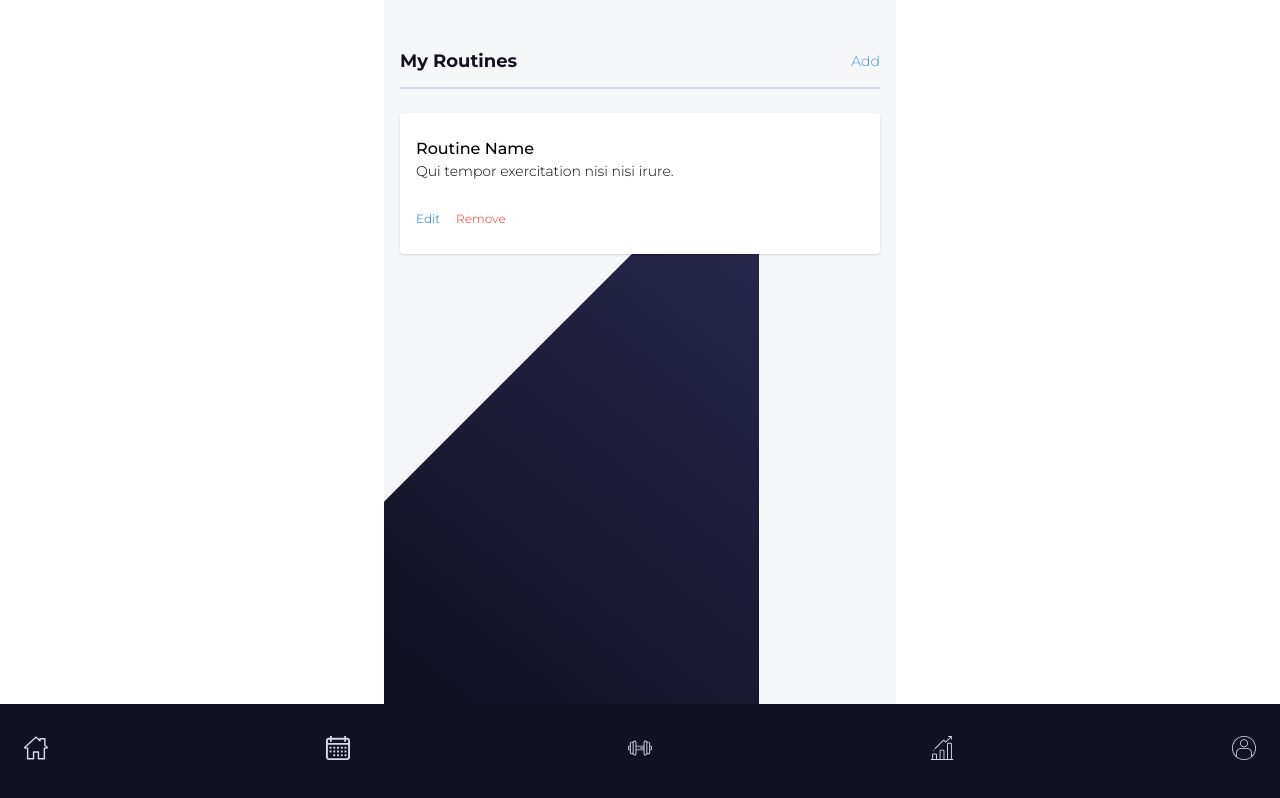
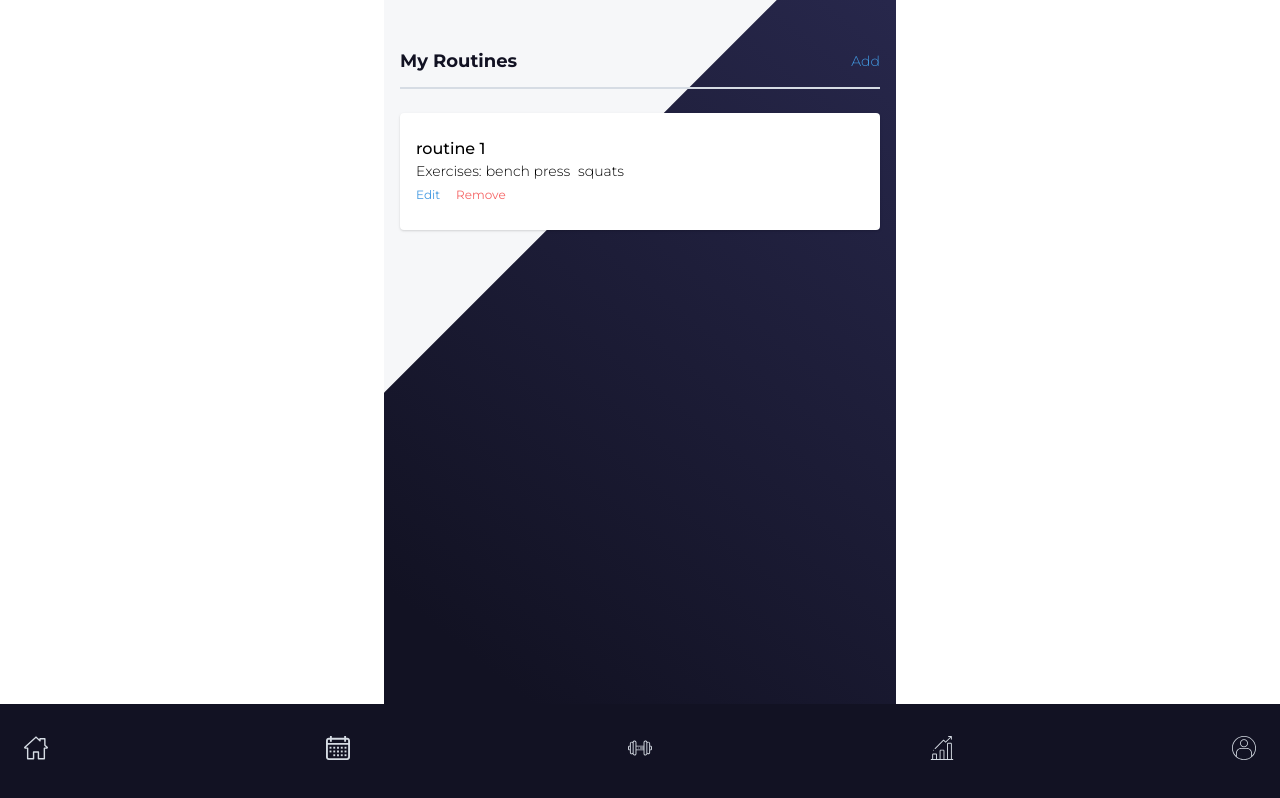
Before and after one commit to devbrock/fitlogger, a React (Create React App) app: page /routines in a window 1280 px wide. Built offline with nearby package versions, Linux system fonts and the light colour scheme; no server answers; sample sign-in values are in the browser's storage.

Commit message:
create history view and make background image cover on routines view

```diff
--- a/package.json
+++ b/package.json
@@ -8,11 +8,13 @@
     "@testing-library/user-event": "^7.2.1",
     "firebase": "^7.9.3",
     "react": "^16.13.0",
+    "react-calendar": "^2.19.2",
     "react-dom": "^16.13.0",
     "react-router": "^5.1.2",
     "react-router-dom": "^5.1.2",
     "react-scripts": "3.4.0",
-    "tailwindcss": "^1.2.0"
+    "tailwindcss": "^1.2.0",
+    "uuid": "^7.0.1"
   },
   "scripts": {
     "start": "react-scripts start",
--- a/src/App.js
+++ b/src/App.js
@@ -1,14 +1,15 @@
-import React from "react";
-import { BrowserRouter as Router, Route } from "react-router-dom";
-import PrivateRoute from "./PrivateRoute";
-import "./App.css";
-import Login from "./components/pages/Login";
-import Signup from "./components/pages/Signup";
-import Loading from "./components/Loading";
-import Dashboard from "./components/pages/Dashboard";
-import Routines from "./components/pages/Routines";
-import Account from "./components/pages/Account";
-import { AuthProvider } from "./Auth";
+import React from 'react';
+import { BrowserRouter as Router, Route } from 'react-router-dom';
+import PrivateRoute from './PrivateRoute';
+import './App.css';
+import Login from './components/pages/Login';
+import Signup from './components/pages/Signup';
+import Loading from './components/Loading';
+import Dashboard from './components/pages/Dashboard';
+import Routines from './components/pages/Routines';
+import Account from './components/pages/Account';
+import { AuthProvider } from './Auth';
+import History from './components/pages/History';
 
 function App() {
 	return (
@@ -21,6 +22,7 @@ function App() {
 					<PrivateRoute path="/" exact component={Dashboard} />
 					<PrivateRoute path="/routines" component={Routines} />
 					<PrivateRoute path="/account" component={Account} />
+					<PrivateRoute path="/history" component={History} />
 				</div>
 			</Router>
 		</AuthProvider>
--- a/src/components/layout/BottomNav.jsx
+++ b/src/components/layout/BottomNav.jsx
@@ -1,10 +1,10 @@
-import React from "react";
-import { ReactComponent as Home } from "../../assets/svgs/home.svg";
-import { ReactComponent as History } from "../../assets/svgs/history.svg";
-import { ReactComponent as Routines } from "../../assets/svgs/routines.svg";
-import { ReactComponent as Progress } from "../../assets/svgs/progress.svg";
-import { ReactComponent as Account } from "../../assets/svgs/account.svg";
-import { Link } from "react-router-dom";
+import React from 'react';
+import { ReactComponent as Home } from '../../assets/svgs/home.svg';
+import { ReactComponent as History } from '../../assets/svgs/history.svg';
+import { ReactComponent as Routines } from '../../assets/svgs/routines.svg';
+import { ReactComponent as Progress } from '../../assets/svgs/progress.svg';
+import { ReactComponent as Account } from '../../assets/svgs/account.svg';
+import { Link } from 'react-router-dom';
 
 export default function BottomNav() {
 	return (
@@ -17,7 +17,9 @@ export default function BottomNav() {
 						</Link>
 					</li>
 					<li>
+						<Link to="/history">
 							<History className="h-6 w-6" />
+						</Link>
 					</li>
 					<li>
 						<Link to="/routines">
--- a/src/components/pages/Account.jsx
+++ b/src/components/pages/Account.jsx
@@ -1,18 +1,18 @@
-import React from "react";
-import app from "../../firebase.js";
-import BottomNav from "../layout/BottomNav.jsx";
-import { Redirect } from "react-router";
+import React from 'react';
+import app from '../../firebase.js';
+import BottomNav from '../layout/BottomNav.jsx';
+import { Redirect } from 'react-router';
 
 export default function Account({ history }) {
 	const signOut = () => {
 		app.auth().signOut();
-    history.push("/login");
+		history.push('/login');
 	};
 
 	return (
 		<div className="text-center py-24">
 			<h1 className="text-lg font-bold text-primary-900">Account</h1>
-      <h3 className="text-md text-primary-900">User Email</h3>
+			<h3 className="text-md text-primary-900">email</h3>
 			<button
 				onClick={signOut}
 				className="bg-primary-900 mt-4 py-2 px-6 text-white rounded w-32 mx-auto"
--- /dev/null
+++ b/src/components/pages/History.jsx
@@ -0,0 +1,22 @@
+import React from 'react';
+import Calendar from 'react-calendar';
+import BottomNav from '../layout/BottomNav';
+
+export default function History() {
+	return (
+		<div className="px-4 pb-32">
+			<h1 className="text-lg font-bold text-primary-900 pt-4 mb-4 text-center">
+				History
+			</h1>
+			<div className="flex justify-center">
+				<Calendar />
+			</div>
+			<div className="mt-4">
+				<div className="px-4 py-6 rounded bg-white shadow ">
+					Workout Info Here
+				</div>
+			</div>
+			<BottomNav />
+		</div>
+	);
+}
--- a/src/components/pages/Routines.jsx
+++ b/src/components/pages/Routines.jsx
@@ -1,13 +1,30 @@
-import React from "react";
-import { Link } from "react-router-dom";
-import BottomNav from "../layout/BottomNav";
-import Rectangle from "../../assets/svgs/SlantedRectangle.svg";
+import React from 'react';
+import { Link } from 'react-router-dom';
+import BottomNav from '../layout/BottomNav';
+import Rectangle from '../../assets/svgs/SlantedRectangle.svg';
+import { v4 as uuid } from 'uuid';
+export default function Routines() {
+	const routines = [
+		{
+			id: uuid(),
+			title: 'routine 1',
+			exercises: [
+				{
+					id: uuid(),
+					name: 'bench press',
+				},
+				{
+					id: uuid(),
+					name: 'squats',
+				},
+			],
+		},
+	];
 
-export default function Routines() {
 	return (
 		<div
 			className="pt-12 pb-32 px-4 bg-no-repeat bg-left-bottom min-h-screen"
-      style={{ backgroundImage: `url(${Rectangle})` }}
+			style={{ backgroundImage: `url(${Rectangle})`, backgroundSize: 'cover' }}
 		>
 			<div className="flex justify-between pb-3 border-b-2 border-gray-300 ">
 				<h1 className="text-lg font-bold text-primary-900">My Routines</h1>
@@ -15,11 +32,17 @@ export default function Routines() {
 			</div>
 			<div className="mt-6 z-40">
 				<ul>
+					{routines.map(routine => (
 						<li className="mb-4">
 							<div className="px-4 py-6 rounded bg-white shadow ">
-              <h3 className="text-md font-medium">Routine Name</h3>
-              <h4 className="text-sm mb-6 font-light">
-                Qui tempor exercitation nisi nisi irure.
+								<h3 className="text-md font-medium">{routine.title}</h3>
+								<h4 className="text-sm font-light">
+									Exercises:
+									{routine.exercises.map(exercise => (
+										<span className="text-sm font-light mx-1">
+											{exercise.name}
+										</span>
+									))}
 								</h4>
 								<Link to="/routines" className="text-xs text-blue-500 mr-4">
 									Edit
@@ -27,6 +50,7 @@ export default function Routines() {
 								<button className="text-xs text-red-500">Remove</button>
 							</div>
 						</li>
+					))}
 				</ul>
 			</div>
 			<BottomNav />
```
Also changed, not shown: 1 other file (tests, documents, lock files or other folders). Lines whose indentation alone changed are shown as unchanged.
